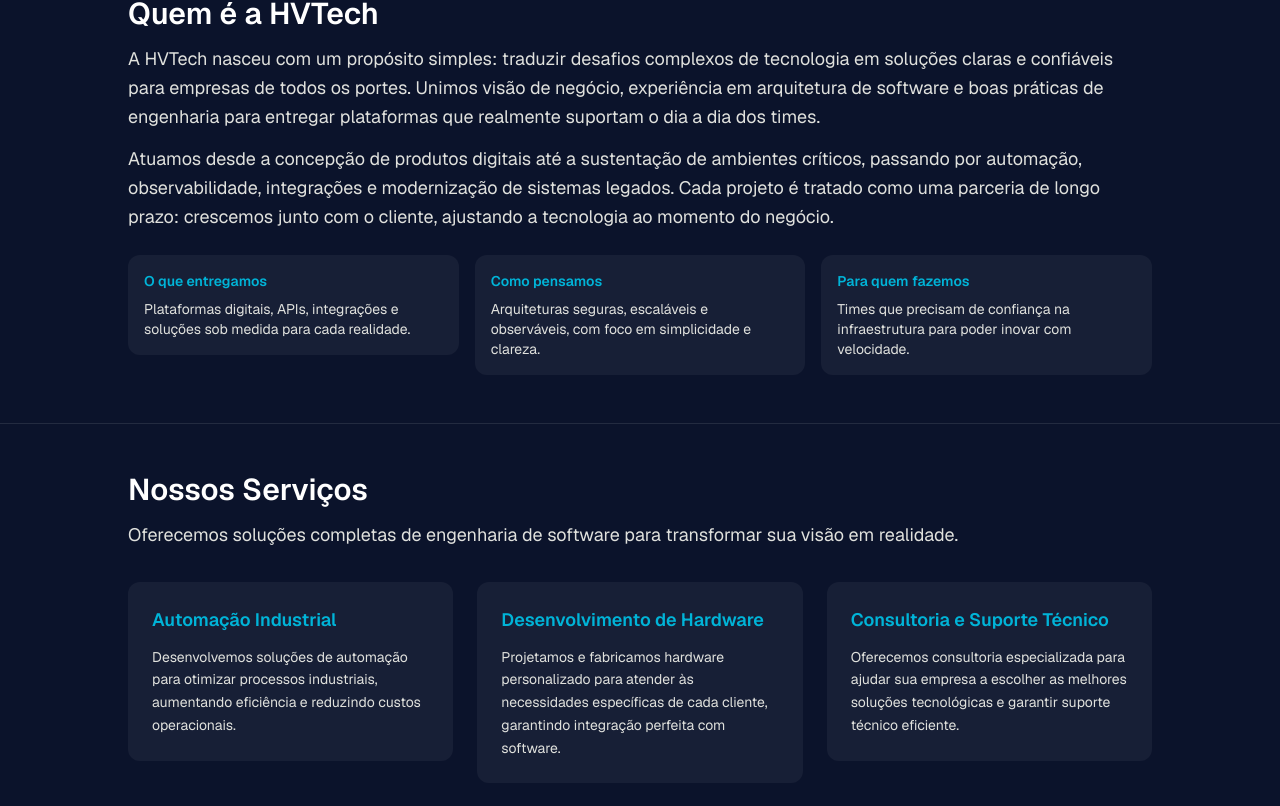
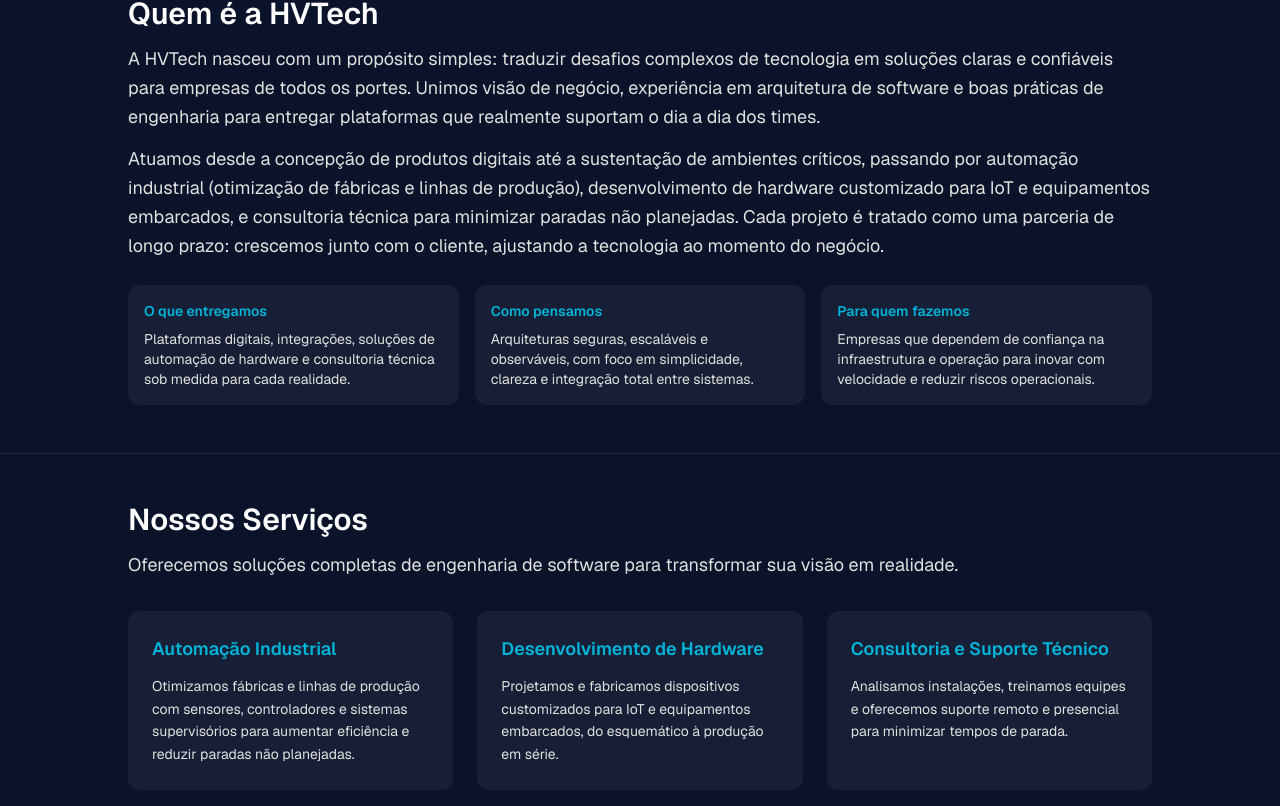
Before and after one commit to HenriqueNC-3/HVTech, a Next.js app in the folder hvtech/: page / in a window 1280 px wide. Shown: the part 874-1680 px from the top of the page. Built offline with nearby package versions, Linux system fonts and the light colour scheme.

Commit message:
deixei alguns textos mais coerentes com a pag de projetos, além de um detalhe que eu fui lembrar agr

```diff
--- a/hvtech/app/page.tsx
+++ b/hvtech/app/page.tsx
@@ -1,5 +1,6 @@
 "use client";
 
+import Link from "next/link";
 import Footer from "@/components/diretosautorais";
 import Hero from "@/components/Hero";
 import AnimatedSection from "@/components/AnimatedSection";
@@ -31,8 +32,10 @@
             </p>
             <p className="mt-3 text-base leading-relaxed text-[#E0E1DD] sm:text-lg">
               Atuamos desde a concepção de produtos digitais até a sustentação
-              de ambientes críticos, passando por automação, observabilidade,
-              integrações e modernização de sistemas legados. Cada projeto é
+              de ambientes críticos, passando por automação industrial (otimização
+              de fábricas e linhas de produção), desenvolvimento de hardware
+              customizado para IoT e equipamentos embarcados, e consultoria técnica
+              para minimizar paradas não planejadas. Cada projeto é
               tratado como uma parceria de longo prazo: crescemos junto com o
               cliente, ajustando a tecnologia ao momento do negócio.
             </p>
@@ -43,8 +46,8 @@
                   O que entregamos
                 </p>
                 <p className="mt-2 text-sm text-[#E0E1DD]">
-                  Plataformas digitais, APIs, integrações e soluções sob medida
-                  para cada realidade.
+                  Plataformas digitais, integrações, soluções de automação
+                  de hardware e consultoria técnica sob medida para cada realidade.
                 </p>
               </div>
               </AnimatedSection>
@@ -55,7 +58,7 @@
                 </p>
                 <p className="mt-2 text-sm text-[#E0E1DD]">
                   Arquiteturas seguras, escaláveis e observáveis, com foco em
-                  simplicidade e clareza.
+                  simplicidade, clareza e integração total entre sistemas.
                 </p>
               </div>
               </AnimatedSection>
@@ -65,8 +68,8 @@
                   Para quem fazemos
                 </p>
                 <p className="mt-2 text-sm text-[#E0E1DD]">
-                  Times que precisam de confiança na infraestrutura para poder
-                  inovar com velocidade.
+                  Empresas que dependem de confiança na infraestrutura e operação
+                  para inovar com velocidade e reduzir riscos operacionais.
                 </p>
               </div>
               </AnimatedSection>
@@ -91,36 +94,42 @@
 
               <div className="mt-8 grid gap-6 sm:grid-cols-2 lg:grid-cols-3">
                 <AnimatedSection delay={0.1}>
-                  <div className="flex flex-col rounded-xl bg-white/5 p-6 transition-all duration-300 hover:bg-white/8 hover:scale-[1.02]">
+                  <Link href="/projetos#automacao">
+                    <div className="flex flex-col rounded-xl bg-white/5 p-6 transition-all duration-300 hover:bg-white/8 hover:scale-[1.02] cursor-pointer h-full">
                       <h3 className="text-lg font-semibold text-[#00B4D8]">
                         Automação Industrial
                       </h3>
                       <p className="mt-3 text-sm leading-relaxed text-[#E0E1DD]">
-                      Desenvolvemos soluções de automação para otimizar processos industriais, aumentando eficiência e reduzindo custos operacionais.
+                        Otimizamos fábricas e linhas de produção com sensores, controladores e sistemas supervisórios para aumentar eficiência e reduzir paradas não planejadas.
                       </p>
                     </div>
+                  </Link>
                 </AnimatedSection>
 
                 <AnimatedSection delay={0.2}>
-                  <div className="flex flex-col rounded-xl bg-white/5 p-6 transition-all duration-300 hover:bg-white/8 hover:scale-[1.02]">
+                  <Link href="/projetos#hardware">
+                    <div className="flex flex-col rounded-xl bg-white/5 p-6 transition-all duration-300 hover:bg-white/8 hover:scale-[1.02] cursor-pointer h-full">
                       <h3 className="text-lg font-semibold text-[#00B4D8]">
                         Desenvolvimento de Hardware
                       </h3>
                       <p className="mt-3 text-sm leading-relaxed text-[#E0E1DD]">
-                      Projetamos e fabricamos hardware personalizado para atender às necessidades específicas de cada cliente, garantindo integração perfeita com software.
+                        Projetamos e fabricamos dispositivos customizados para IoT e equipamentos embarcados, do esquemático à produção em série.
                       </p>
                     </div>
+                  </Link>
                 </AnimatedSection>
 
                 <AnimatedSection delay={0.3}>
-                  <div className="flex flex-col rounded-xl bg-white/5 p-6 transition-all duration-300 hover:bg-white/8 hover:scale-[1.02]">
+                  <Link href="/projetos#consultoria">
+                    <div className="flex flex-col rounded-xl bg-white/5 p-6 transition-all duration-300 hover:bg-white/8 hover:scale-[1.02] cursor-pointer h-full">
                       <h3 className="text-lg font-semibold text-[#00B4D8]">
                         Consultoria e Suporte Técnico
                       </h3>
                       <p className="mt-3 text-sm leading-relaxed text-[#E0E1DD]">
-                      Oferecemos consultoria especializada para ajudar sua empresa a escolher as melhores soluções tecnológicas e garantir suporte técnico eficiente.
+                        Analisamos instalações, treinamos equipes e oferecemos suporte remoto e presencial para minimizar tempos de parada.
                       </p>
                     </div>
+                  </Link>
                 </AnimatedSection>
               </div>
             </AnimatedSection>
--- a/hvtech/app/projetos/page.tsx
+++ b/hvtech/app/projetos/page.tsx
@@ -96,7 +96,7 @@
         client: "Fábrica Brasil",
         image: "/images (9).jpg",
         summary:
-          "Capacitamos 50 colaboradores em operação de novos CLPs, agilizando a integração de uma nova linha.",
+          "Capacitamos 50 colaboradores em operação de novos CLPs (Controladores Lógicos Programáveis), agilizando a integração de uma nova linha.",
       },
       {
         title: "Análise de Torque em Máquina",
```
Lines whose indentation alone changed are shown as unchanged.
